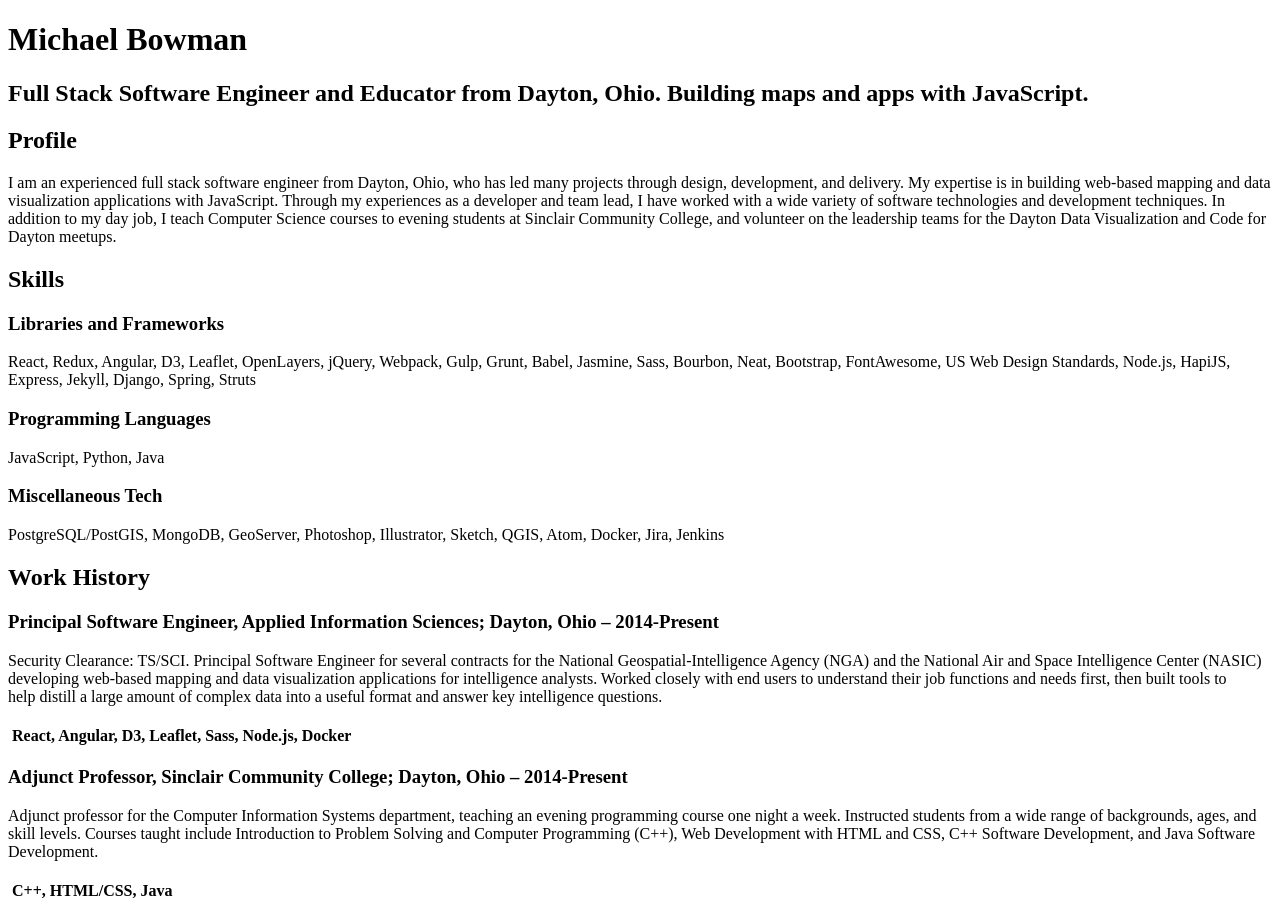
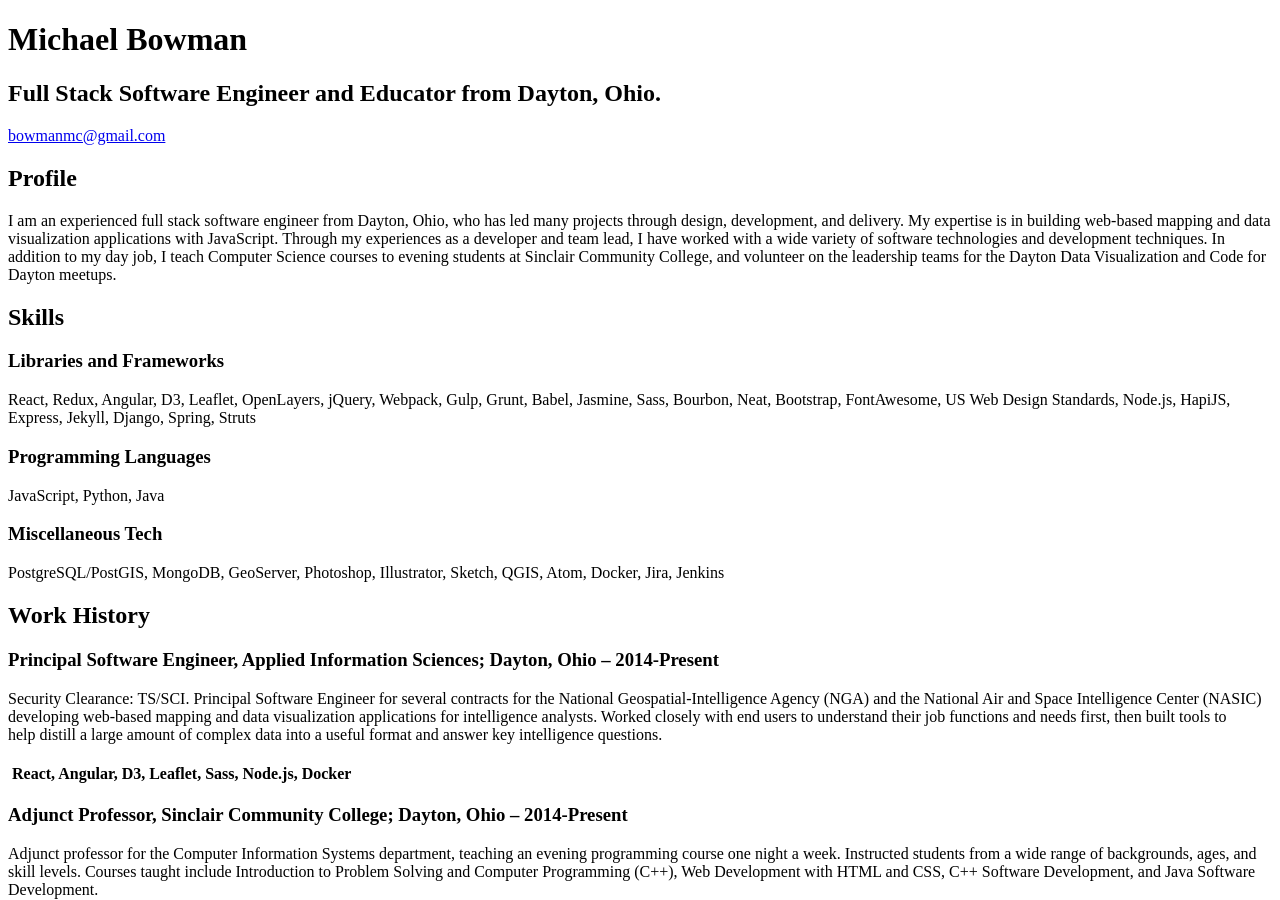
Before and after one commit to bowmanmc/bowmanmc.github.com, a Jekyll site: the page built from src/index.md, in a window 1280 px wide and 900 px high. Built offline with Jekyll 4.4.1, drawn with Linux system fonts in a browser that asks for light colours.

Commit message:
typography tweaks

```diff
--- a/src/_includes/header.html
+++ b/src/_includes/header.html
@@ -2,7 +2,12 @@
 <header>
     <div class="header__content">
         <h1>Michael Bowman</h1>
-        <h2>Full Stack Software Engineer and Educator from Dayton, Ohio. Building maps and apps with JavaScript.</h2>
+        <h2>
+            Full Stack Software Engineer and Educator from Dayton, Ohio.
+        </h2>
+        <div class="header__contact">
+            <a href="mailto:bowmanmc@gmail.com">bowmanmc@gmail.com</a> <br />
 
+        </div>
     </div>
 </header>
--- a/src/sass/components/_content.scss
+++ b/src/sass/components/_content.scss
@@ -6,7 +6,7 @@
     h2 {
         border-bottom: 1px solid $clr-highlight;
         margin-bottom: 0.5em;
-        margin-top: 2.7em;
+        margin-top: 1.75em;
         text-shadow: 2px 2px 0 $clr-white;
     }
 
--- a/src/sass/defaults/_typography.scss
+++ b/src/sass/defaults/_typography.scss
@@ -7,15 +7,43 @@ $fjalla-stack: 'Fjalla One', $sanserif;
 $fontstack-body: $merriweather-stack;
 $fontstack-headings: $fjalla-stack;
 
+$base-font-size: 17px;
+$base-line-height: 1.65rem;
+$type-scale: $golden;
 
 body, html {
     font-family: $fontstack-body;
-    font-size: 17px;
-    line-height: 1.65em;
+    font-size: $base-font-size;
+    line-height: $base-line-height;
     word-wrap: break-word;
+}
+
+footer {
+    font-size: modular-scale(-1, $base-font-size, $type-scale);
 }
 
 h1, h2, h3, h4, h5, h6 {
     font-family: $fontstack-headings;
     font-weight: bold;
 }
+
+h6 {
+    font-size: modular-scale(0, $base-font-size, $type-scale);
+}
+h5 {
+    font-size: modular-scale(0, $base-font-size, $type-scale);
+}
+h4 {
+    font-size: modular-scale(0, $base-font-size, $type-scale);
+}
+h3 {
+    font-size: modular-scale(1, $base-font-size, $type-scale);
+}
+h2 {
+    font-size: modular-scale(2, $base-font-size, $type-scale);
+    line-height: 3.25rem;
+}
+h1 {
+    font-size: modular-scale(2.5, $base-font-size, $type-scale);
+    line-height: 4.5rem;
+}
```
Also changed, not shown: docs/index.html (+7 -2 lines).
